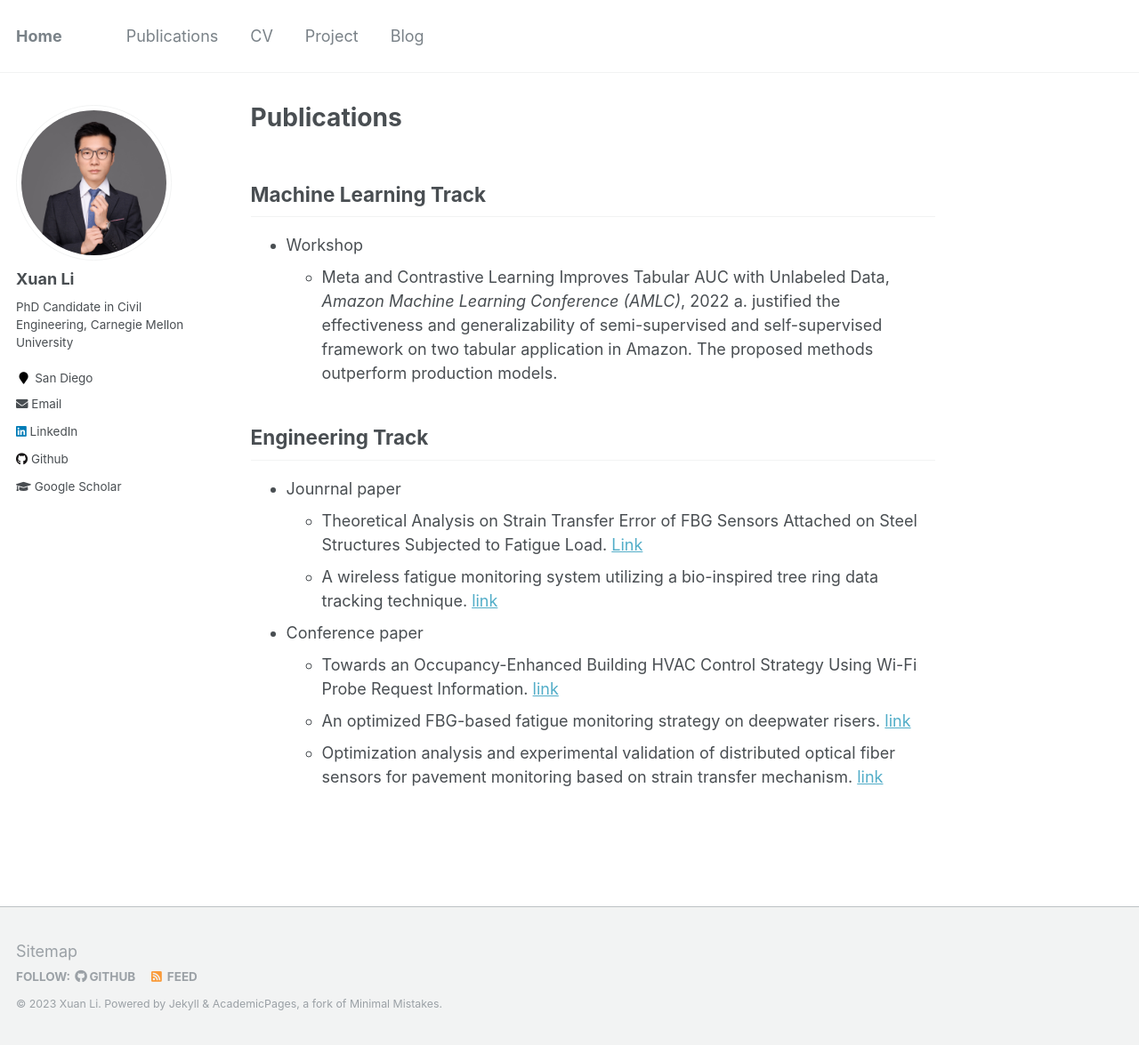
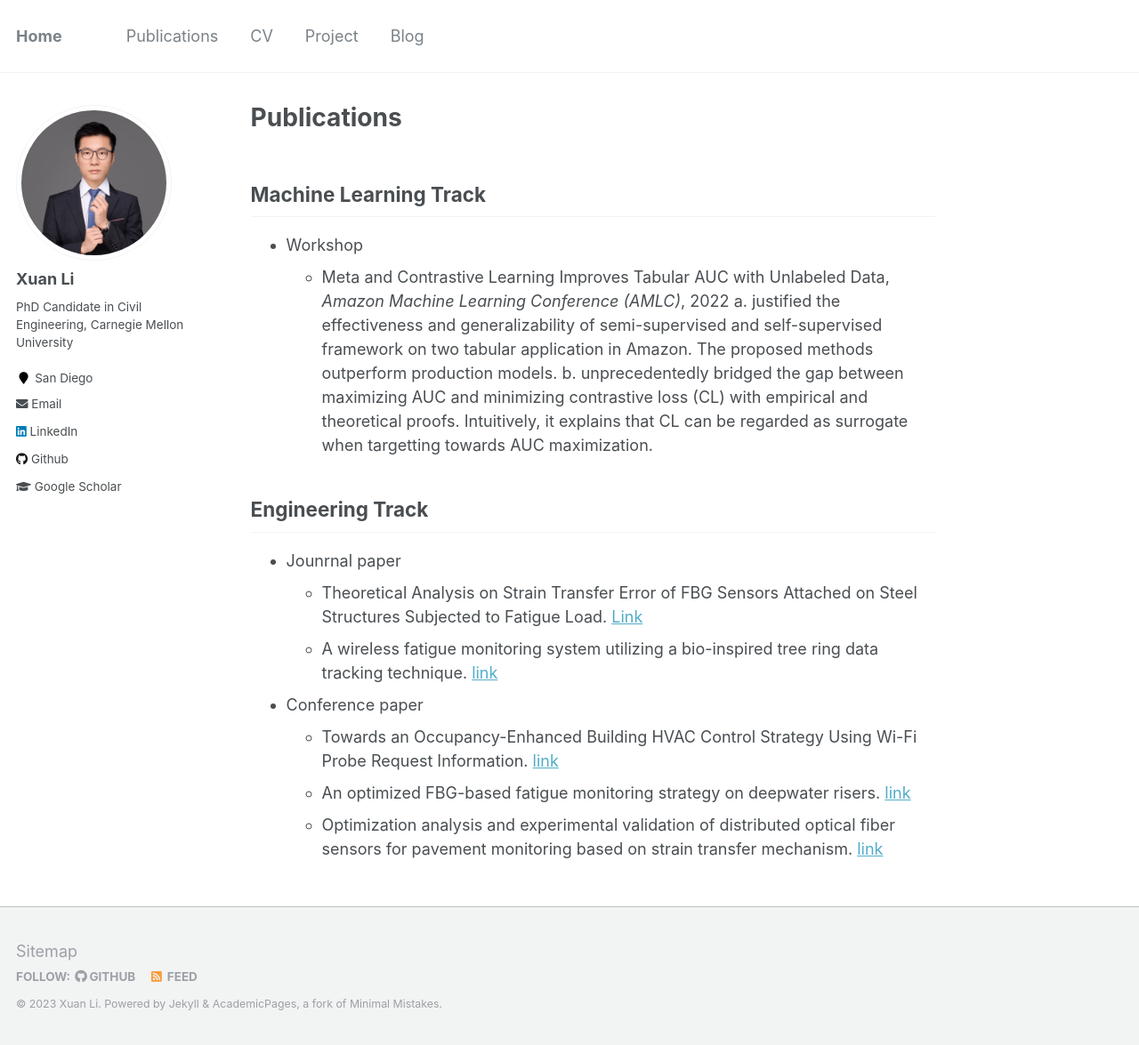
Before and after one commit to milanlx/milanlx.github.io, a Jekyll site: the page built from _pages/publication-test.md, in a window 1280 px wide and 1175 px high. Shown: the whole window at 89% size. Built offline with Jekyll 4.4.1, drawn with Linux system fonts in a browser that asks for light colours.

Commit message:
Update publication-test.md

```diff
--- a/_pages/publication-test.md
+++ b/_pages/publication-test.md
@@ -9,6 +9,7 @@ Machine Learning Track
 * Workshop
   * Meta and Contrastive Learning Improves Tabular AUC with Unlabeled Data, *Amazon Machine Learning Conference (AMLC)*, 2022
     a. justified the effectiveness and generalizability of semi-supervised and self-supervised framework on two tabular application in Amazon. The proposed methods outperform production models.
+    b. unprecedentedly bridged the gap between maximizing AUC and minimizing contrastive loss (CL) with empirical and theoretical proofs. Intuitively, it explains that CL can be regarded as surrogate when targetting towards AUC maximization.
 
 Engineering Track
 --------------
```
